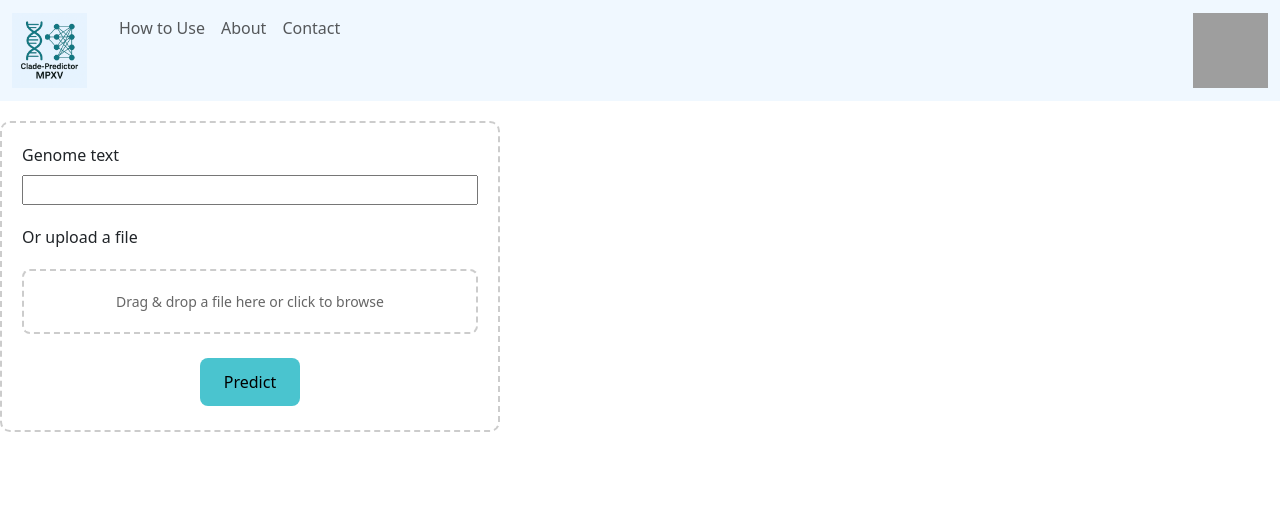
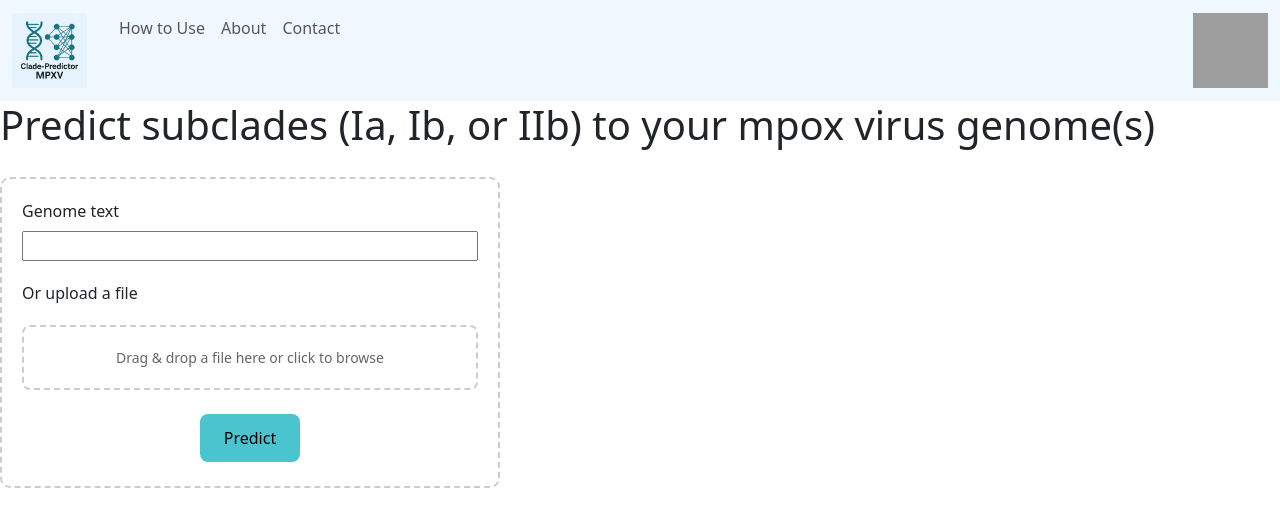
Before and after one commit to gustavsganzerla/mpxv_clade_prediction, a Django app: template django_sample/clade_predictor/templates/clade_predictor/home.html in a window 1280 px wide. Shown: the top 521 px of the page. Run offline with Django 5.2, Linux system fonts and the light colour scheme; the template is opened without the code that fills it, so the values that code supplies are empty, except form fields; tables that the repository leaves empty hold one stand-in row (values such as "Sample post"); form fields are guessed from the names that the template uses; some libraries are stand-ins or nearby versions; grey boxes are pictures that could not be loaded.

Commit message:
title on homepage

```diff
--- a/django_sample/clade_predictor/templates/clade_predictor/home.html
+++ b/django_sample/clade_predictor/templates/clade_predictor/home.html
@@ -1,6 +1,9 @@
 {% extends 'base.html' %}
 
 {% block content %}
+
+
+<h1>Predict subclades (Ia, Ib, or IIb) to your mpox virus genome(s)</h1>
 
 <div class="content-rectangle">
     <form method="POST" enctype="multipart/form-data">
```
